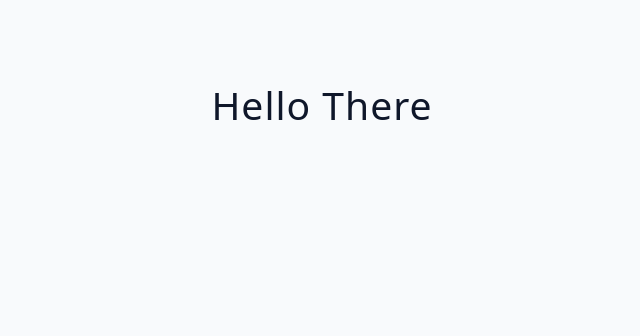
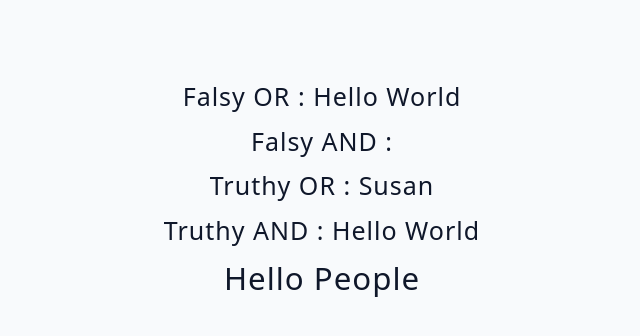
Before and after one commit to Alexinoo/React-udemy, a React (Vite) app in the folder 00-advanced-react/: page / in a window 1280 px wide. Shown: the top 336 px of the page, without its empty margins (318-958 px from the left). Built offline with nearby package versions, Linux system fonts and the light colour scheme.

Commit message:
Short-circuit Overview

```diff
--- a/00-advanced-react/src/App.jsx
+++ b/00-advanced-react/src/App.jsx
@@ -1,4 +1,4 @@
-import Starter from './tutorial/03-conditional-rendering/starter/03-hooks-rule';
+import Starter from './tutorial/03-conditional-rendering/starter/04-short-circuit-overview';
 function App() {
   return (
     <div className="container">
--- a/00-advanced-react/src/tutorial/03-conditional-rendering/starter/04-short-circuit-overview.jsx
+++ b/00-advanced-react/src/tutorial/03-conditional-rendering/starter/04-short-circuit-overview.jsx
@@ -1,6 +1,23 @@
 import { useState } from 'react';
 
 const ShortCircuitOverview = () => {
-  return <h2>short circuit overview</h2>;
+  // falsy
+  const [text, setText] = useState('');
+
+  // truthy
+  const [name, setName] = useState('susan');
+
+  const codeExample = text || 'hello people';
+
+  return (
+    <div>
+      {/* {if(someCondition){"won't work"}} */}
+      <h4>Falsy OR : {text || 'hello world'}</h4>
+      <h4>Falsy AND : {text && 'hello world'}</h4>
+      <h4>Truthy OR : {name || 'hello world'}</h4>
+      <h4>Truthy AND : {name && 'hello world'}</h4>
+      <h3>{codeExample}</h3>
+    </div>
+  );
 };
 export default ShortCircuitOverview;
```
